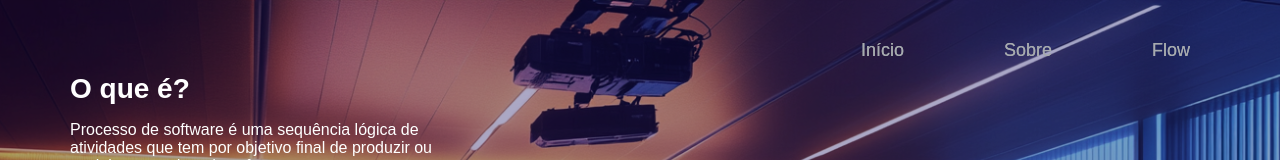
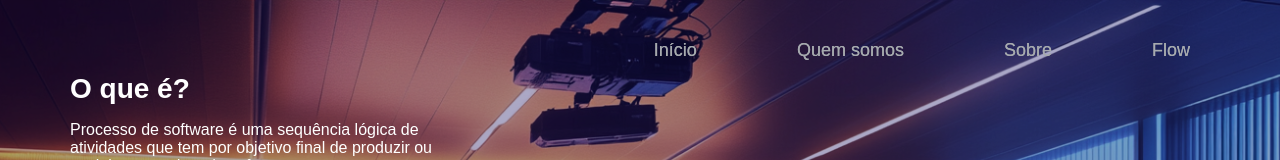
Before and after one commit to moniquearaujoo/fluxo_do_processo, a React (Create React App) app: page /flowpage in a window 1280 px wide. Shown: the top 160 px of the page. Built offline with nearby package versions, Linux system fonts and the light colour scheme.

Commit message:
Correção do Quem Somos

```diff
--- a/src/App.jsx
+++ b/src/App.jsx
@@ -18,6 +18,7 @@ function App() {
       <Route path="/flow" element={<Flow />} /> {/* Outra página Flow */}
       <Route path="/quem-somos" element={<QuemSomos />} />
 
+
     </Routes>
     </>
   );
--- a/src/components/Navbar.jsx
+++ b/src/components/Navbar.jsx
@@ -4,22 +4,12 @@ import './css/navbar.css';
 
 function Navbar() {
   const location = useLocation();
-  const isLandingPage = location.pathname === "/";
 
   return (
     <nav className="navbar">
       <ul className="nav-links">
-        {/* Sempre visível */}
         <li><Link to="/">Início</Link></li>
-
-        {/* Só aparece na LandingPage */}
-        {isLandingPage && (
-          <>
-            <li><Link to="/QuemSomos">Quem somos</Link></li>
-          </>
-        )}
-
-        {/* Links de navegação para páginas */}
+        <li><Link to="/quem-somos">Quem somos</Link></li>
         <li><Link to="/flowpage">Sobre</Link></li>
         <li><Link to="/flow">Flow</Link></li>
       </ul>
--- a/src/pages/QuemSomos.jsx
+++ b/src/pages/QuemSomos.jsx
@@ -48,7 +48,7 @@ function GitHubAvatar({ usernames }) {
 }
 
 function QuemSomos() {
-    const githubUsers = ["willyanhenrique","Gaabs0","moniquearaujoo","Racc3","kaiomartinss",""];
+    const githubUsers = ["willyanhenrique","Gaabs0","moniquearaujoo","Racc3","kaiomartinss"];
 
     return (
         <div style={{ padding: '2rem' }}>
```
